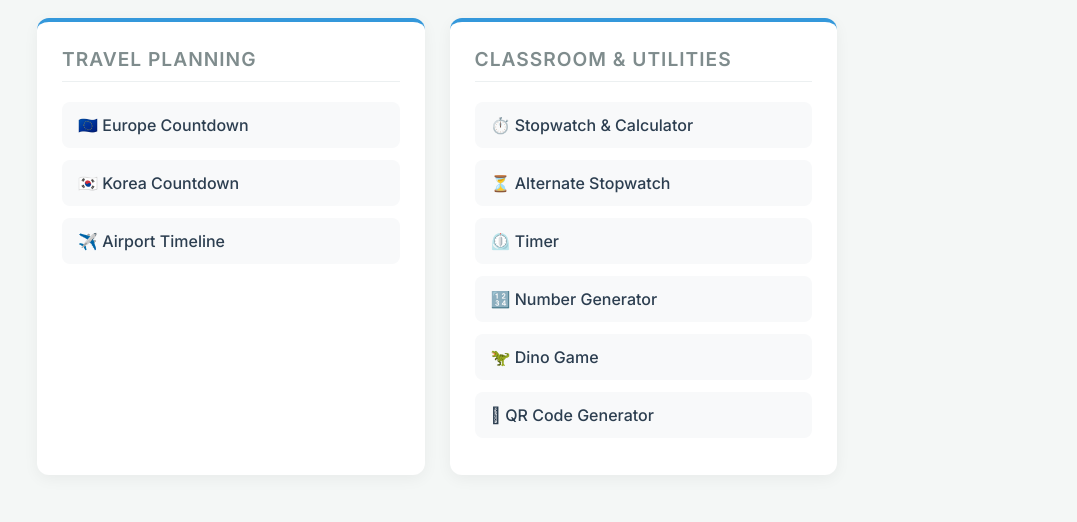
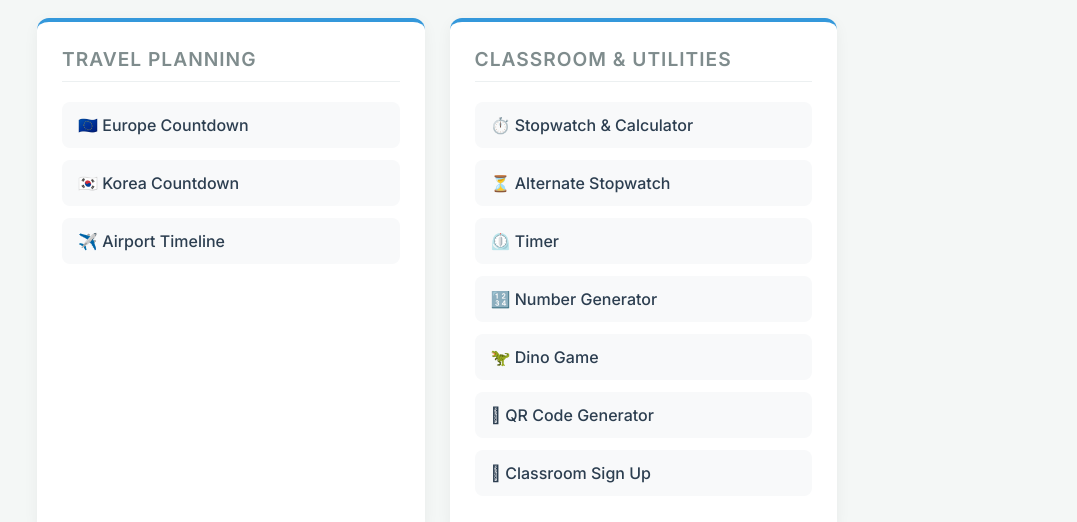
Before and after one commit to tacotime4343/tacotime4343.github.io, a plain HTML site: page index.html in a window 1280 px wide. Shown: the part 158-680 px from the top of the page, without its empty margins (203-1280 px from the left). Drawn offline with Linux system fonts and the light colour scheme.

Commit message:
Update index.html

```diff
--- a/index.html
+++ b/index.html
@@ -158,6 +158,7 @@
             <a href="number_generator.html">🔢 Number Generator</a>
             <a href="dino.html">🦖 Dino Game</a>
             <a href="qr_generator.html"> QR Code Generator</a>
+            <a href="classroom_sign_up_order_randomizer"> Classroom Sign Up</a>
         </div>
 
     </div>
```
